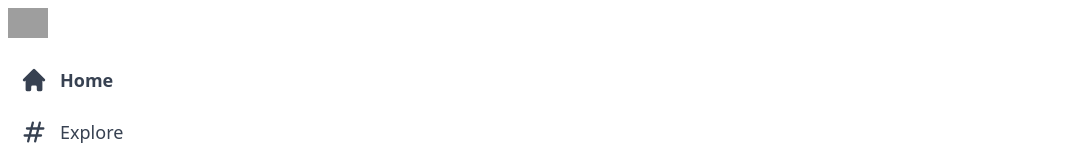
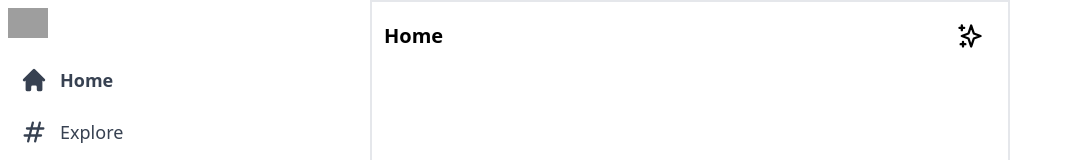
Before and after one commit to RationalPrabal/Social-Media-App, a Next.js app: page / in a window 1280 px wide. Shown: the top 160 px of the page, without its empty margins (0-1065 px from the left). Built offline with nearby package versions, Linux system fonts and the light colour scheme; grey boxes are pictures that could not be loaded.

Commit message:
layout of feed

```diff
--- /dev/null
+++ b/src/components/Feed.jsx
@@ -0,0 +1,16 @@
+import { SparklesIcon } from '@heroicons/react/outline'
+import React from 'react'
+
+export default function Feed() {
+  return (
+    <div className='xl:ml-[370px] sm:ml-[70px] w-full  sm:w-1/2 border-2'>
+        <div className='flex py-2 px-3 sticky justify-between top-0 bg-white z-50 items-center'>
+            <h2 className='text-lg sm:text-xl font-bold cursor-pointer'>Home</h2>
+            <div className='hoverEffect flex justify-center items-center'>
+                <SparklesIcon className='h-7'/>
+            </div>
+        </div>
+
+    </div>
+  )
+}
--- a/src/pages/index.js
+++ b/src/pages/index.js
@@ -1,13 +1,15 @@
 import Image from 'next/image'
 import { Inter } from 'next/font/google'
 import Sidebar from '@/components/Sidebar'
+import Feed from '@/components/Feed'
 
 const inter = Inter({ subsets: ['latin'] })
 
 export default function Home() {
   return (
-   <main>
+   <main className='flex min-h-screen max-w-7xl m-auto'>
     <Sidebar />
+    <Feed />
    </main>
   )
 }
```
